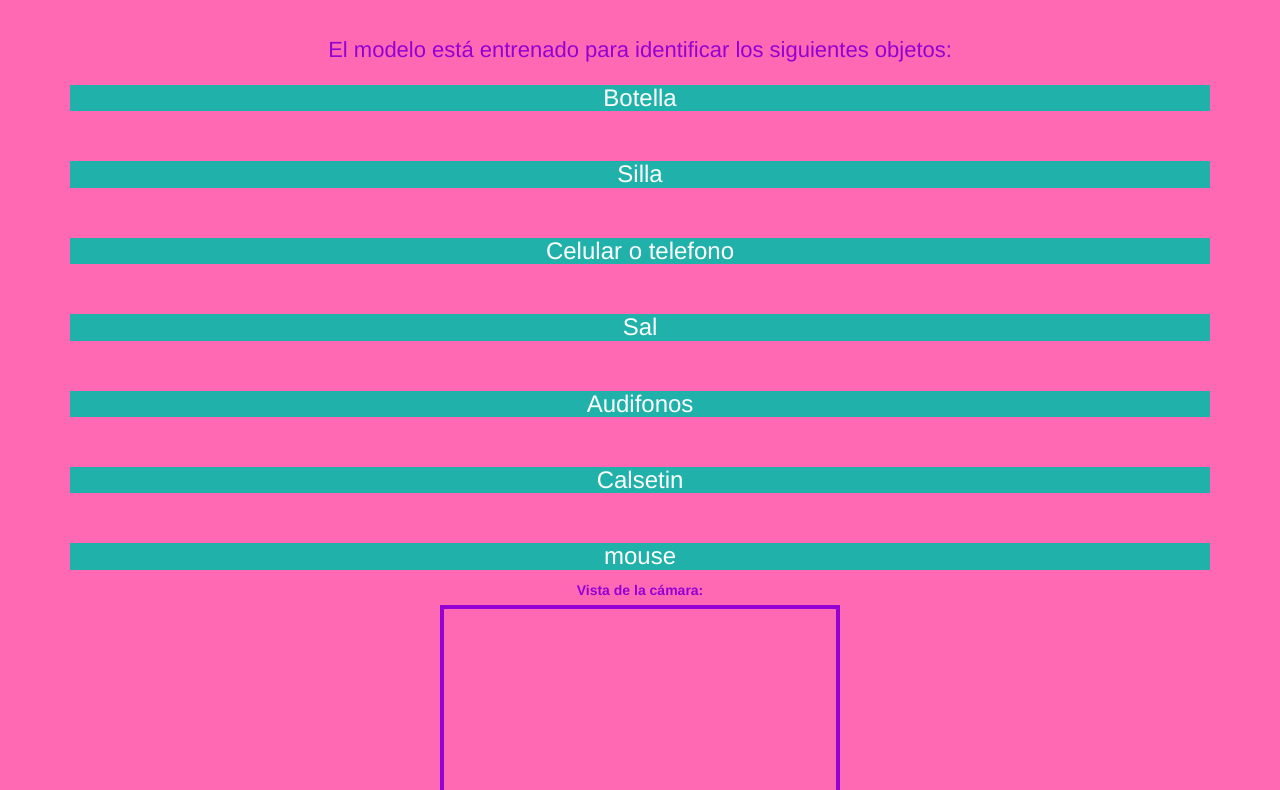
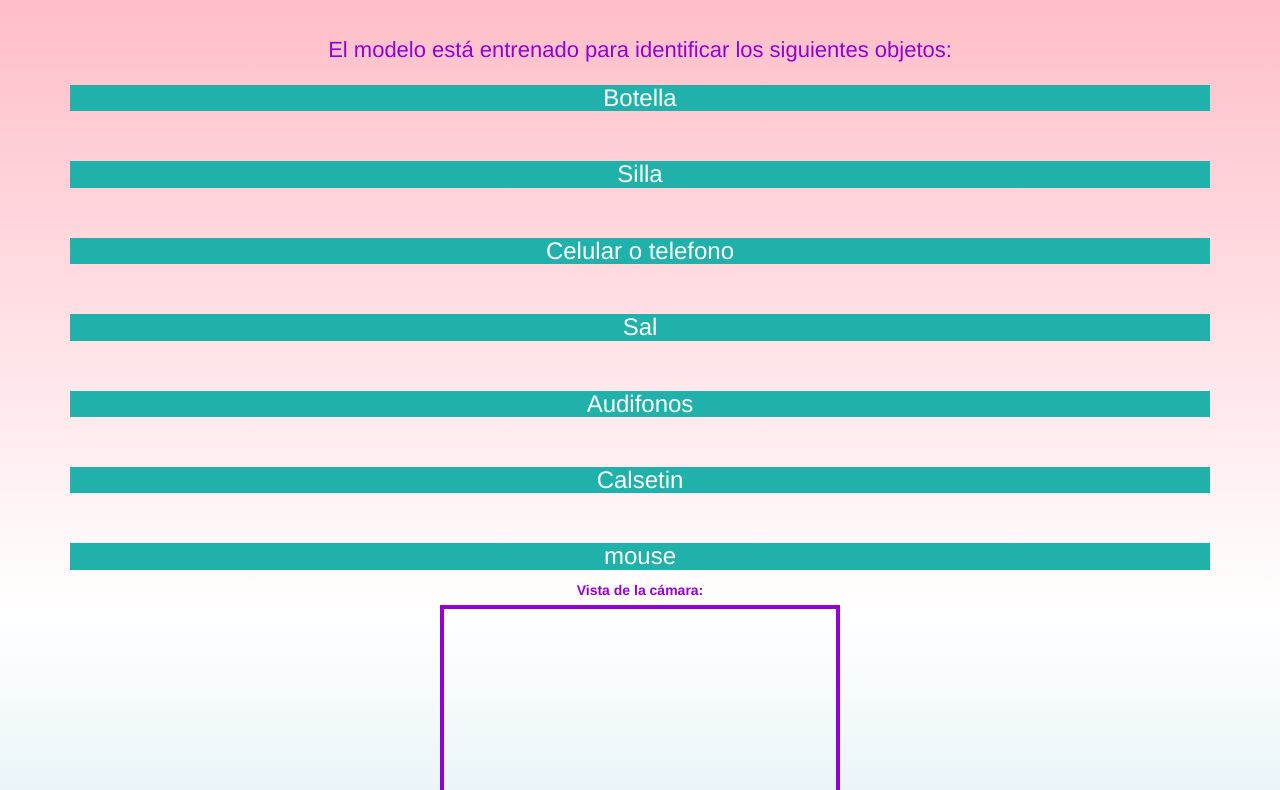
Before and after one commit to mani-2012/reconocimiento-de-imagen, a plain HTML site: page index.html in a window 1280 px wide. Shown: the part 76-866 px from the top of the page. Drawn offline with nearby package versions, Linux system fonts and the light colour scheme; a script that the page names is missing.

Commit message:
Add files via upload

```diff
--- a/style.css
+++ b/style.css
@@ -1,5 +1,5 @@
 body{
-    background-color:hotpink ;
+    background:linear-gradient(lightpink,white,lightblue);
     color: darkviolet;
 }
 h3{
```
